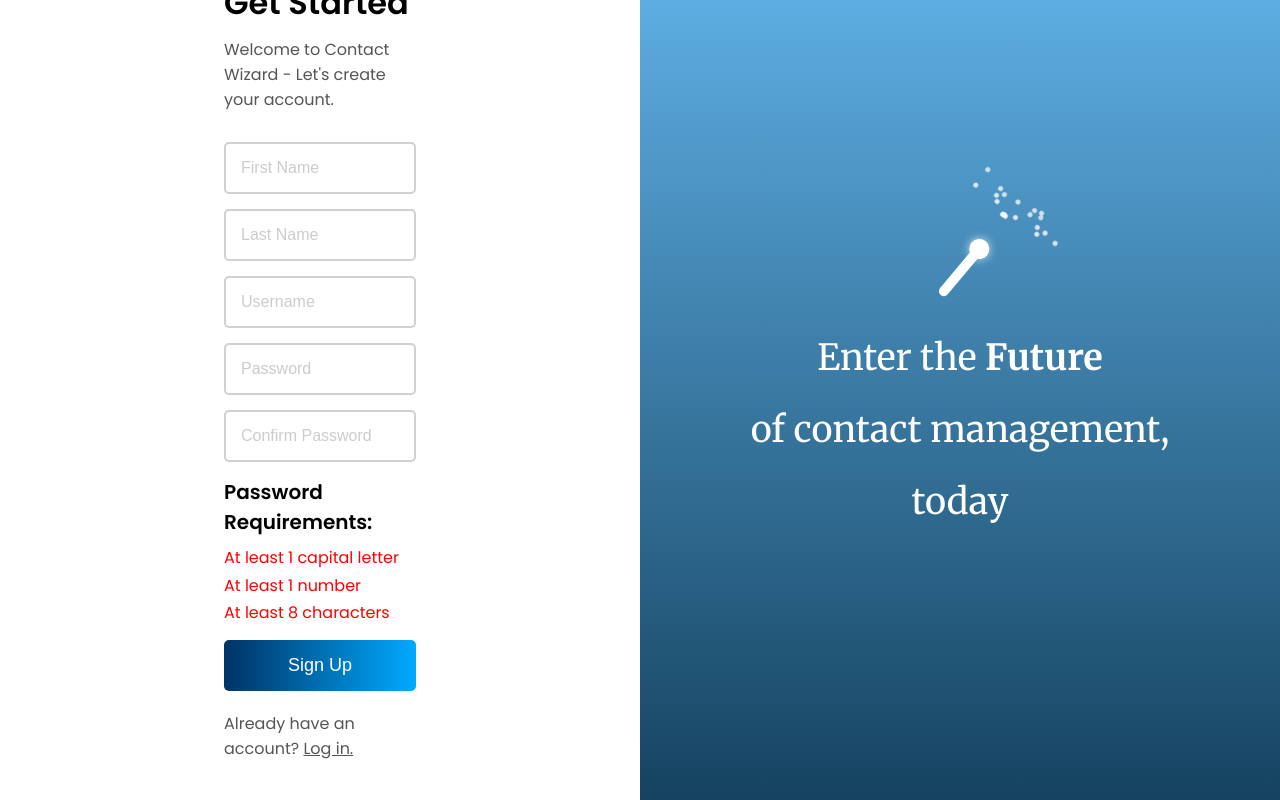
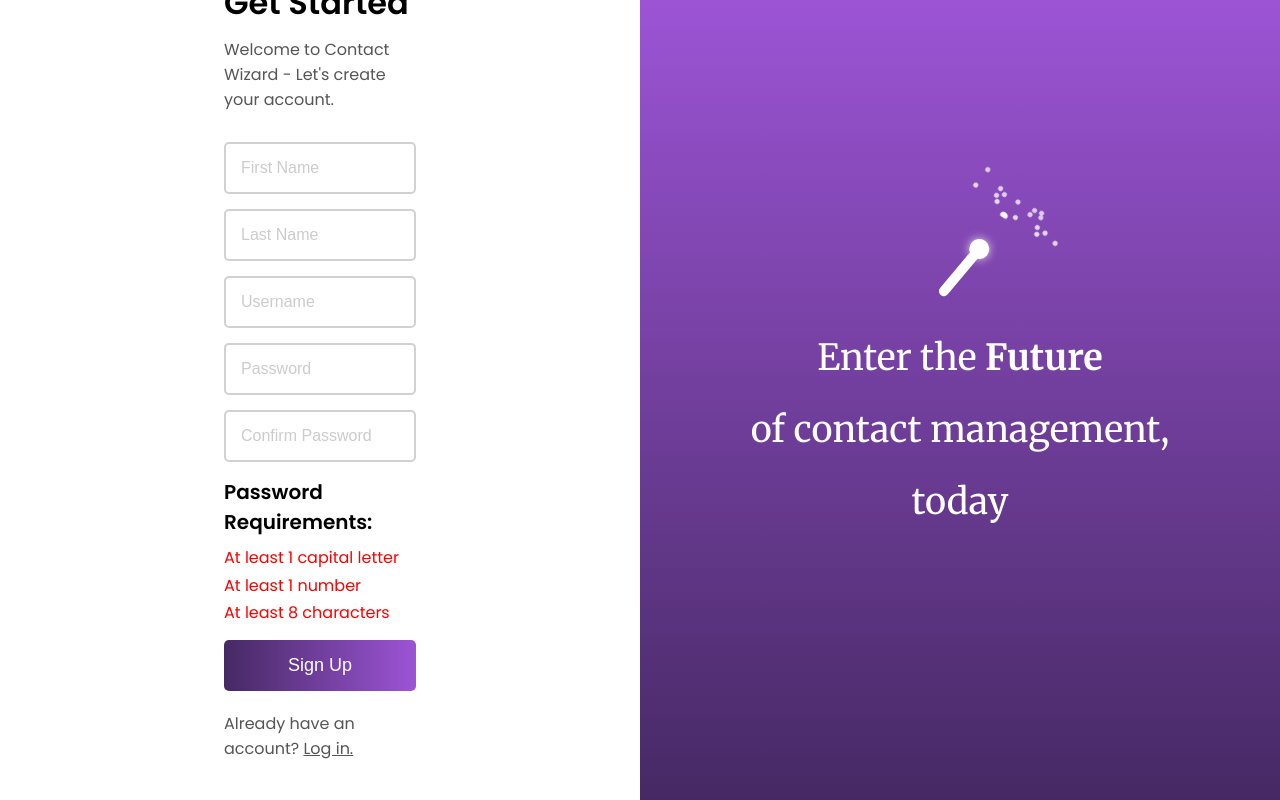
Before and after one commit to lurrah/cop3441_ContactBook, a PHP site: page / in a window 1280 px wide. Run offline with PHP 8.4, Linux system fonts and the light colour scheme.

Commit message:
Refactor auth background colors in auth.css

```diff
--- a/css/auth.css
+++ b/css/auth.css
@@ -123,7 +123,7 @@ body {
 
 .form-content button {
     margin-top: 10px;
-    background: linear-gradient(to right, #003366, #00aaff);
+    background: linear-gradient(to right,#462964, #9c54d5);
     color: #fff;
     border: none;
     padding: 15px;
@@ -134,7 +134,8 @@ body {
 }
 
 .form-content button:hover {
-    background: linear-gradient(to right, #004080, #33bbff);
+    background: linear-gradient(to right, #462964,
+        #9c54d5);
     transform: scale(1.05);
 }
 
@@ -164,7 +165,7 @@ body {
 }
 
 .overlay {
-    background: linear-gradient(to bottom, #5dade2, #154360);
+    background: linear-gradient(to bottom,#9c54d5, #462964);
     background-repeat: no-repeat;
     background-size: cover;
     color: #ffffff;
```
